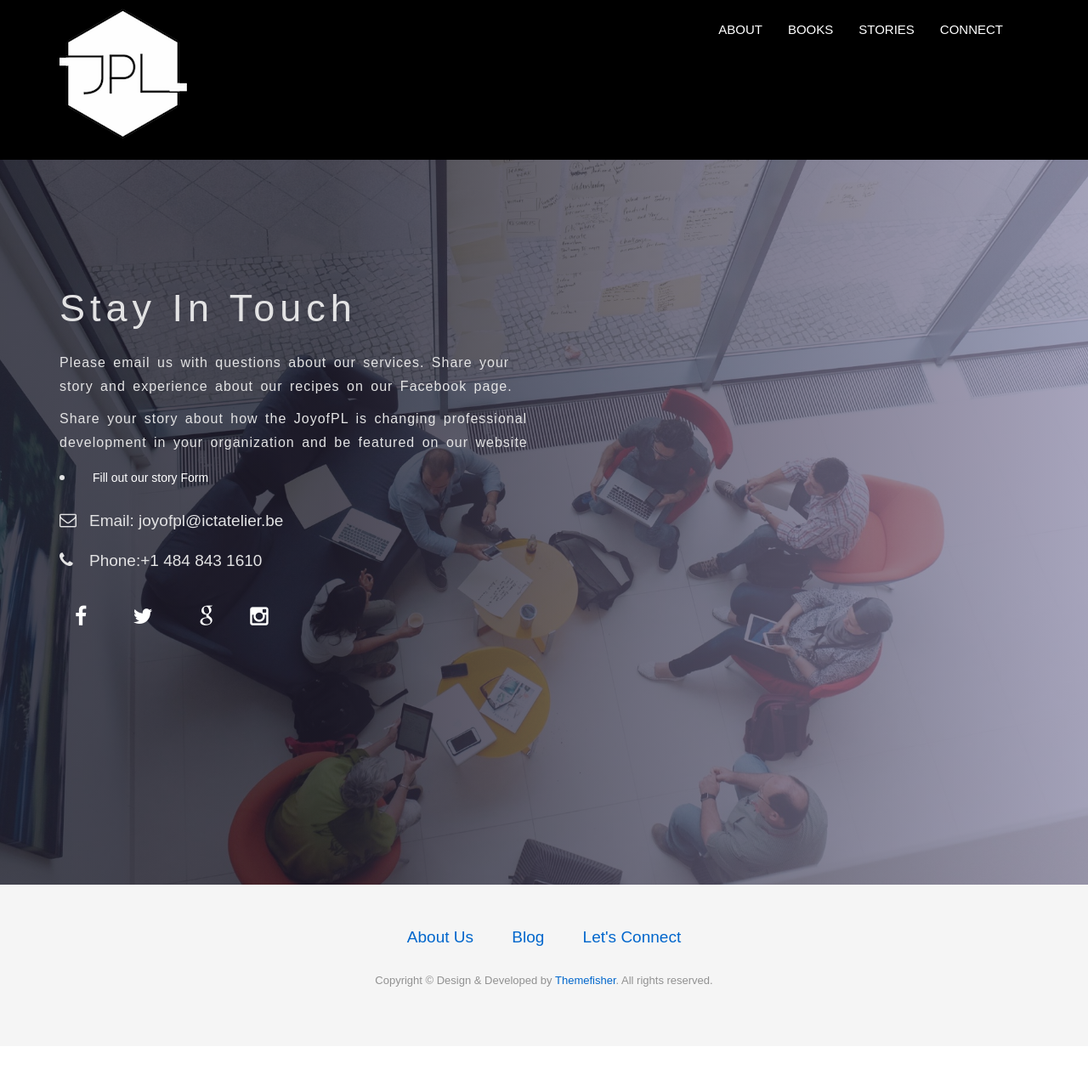
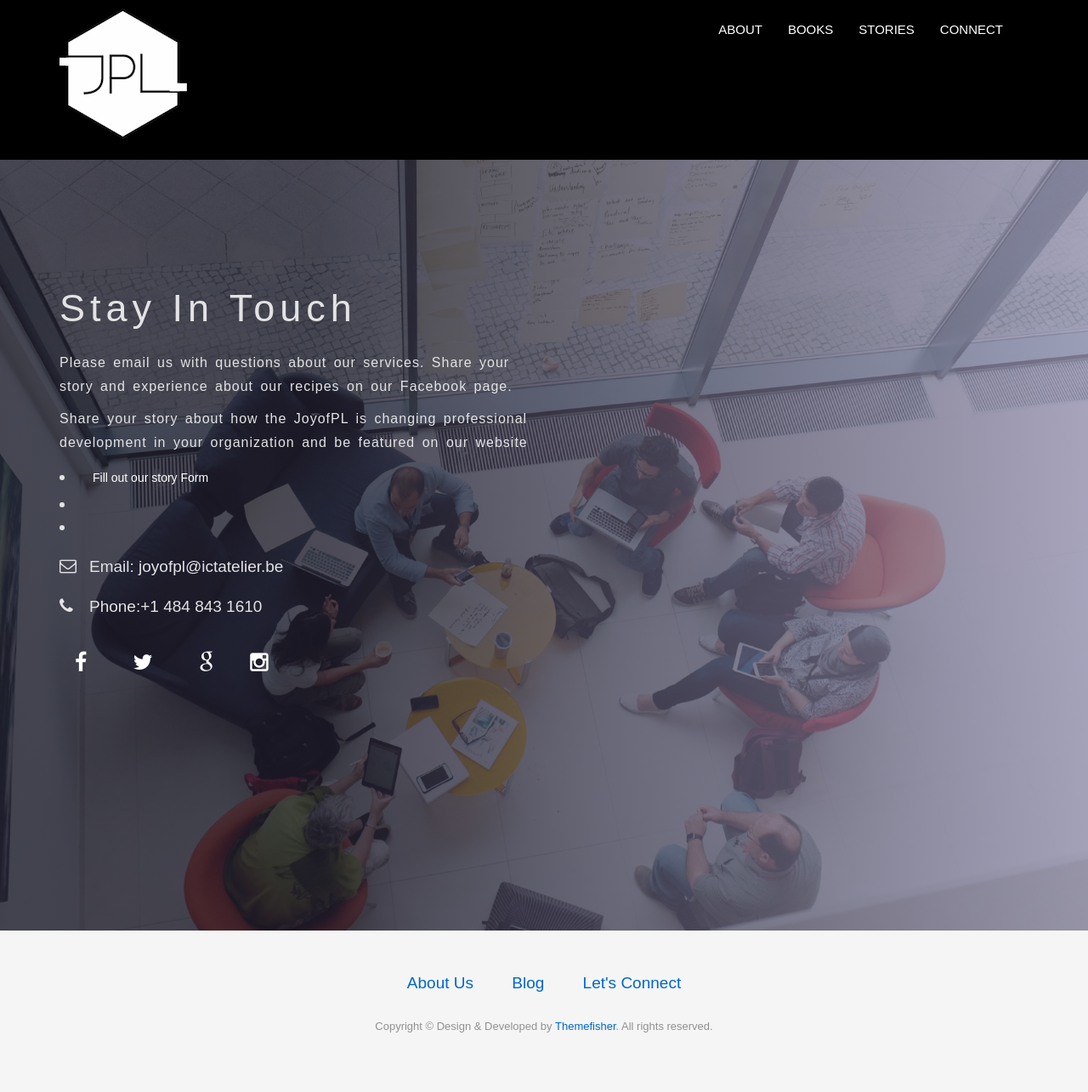
Before and after one commit to meesterkurt/joyofprofessionallearning, a Jekyll site: the page built from contact.html, in a window 1280 px wide. Shown: the whole page at 85% size. Built offline with Jekyll 4.4.1, drawn with Linux system fonts in a browser that asks for light colours; nearby versions of some CDN libraries; before the commit the page ends 1231 px from its top, so only the background shows below that.

Commit message:
Update contact.html

```diff
--- a/contact.html
+++ b/contact.html
@@ -15,7 +15,9 @@ permalink: /contact/
           <p>Share your story about how the JoyofPL is changing professional development in your organization and be featured on our website  </p>
            <li>
           <a class="btn btn-view-works" href="https://docs.google.com/forms/d/e/1FAIpQLScCb1F2XiE7MiCtl-zXizyoKQC3puN9lL0p_yYA7-0p6Q4Gbw/viewform">Fill out our story Form</a>
-          <ul class="address-block">
+           <li>
+           <li>
+            <ul class="address-block">
            <li>
             <li><i class="fa fa-envelope-o"></i>Email: joyofpl@ictatelier.be</li>
             <li><i class="fa fa-phone"></i>Phone:+1 484 843 1610</li>
```
